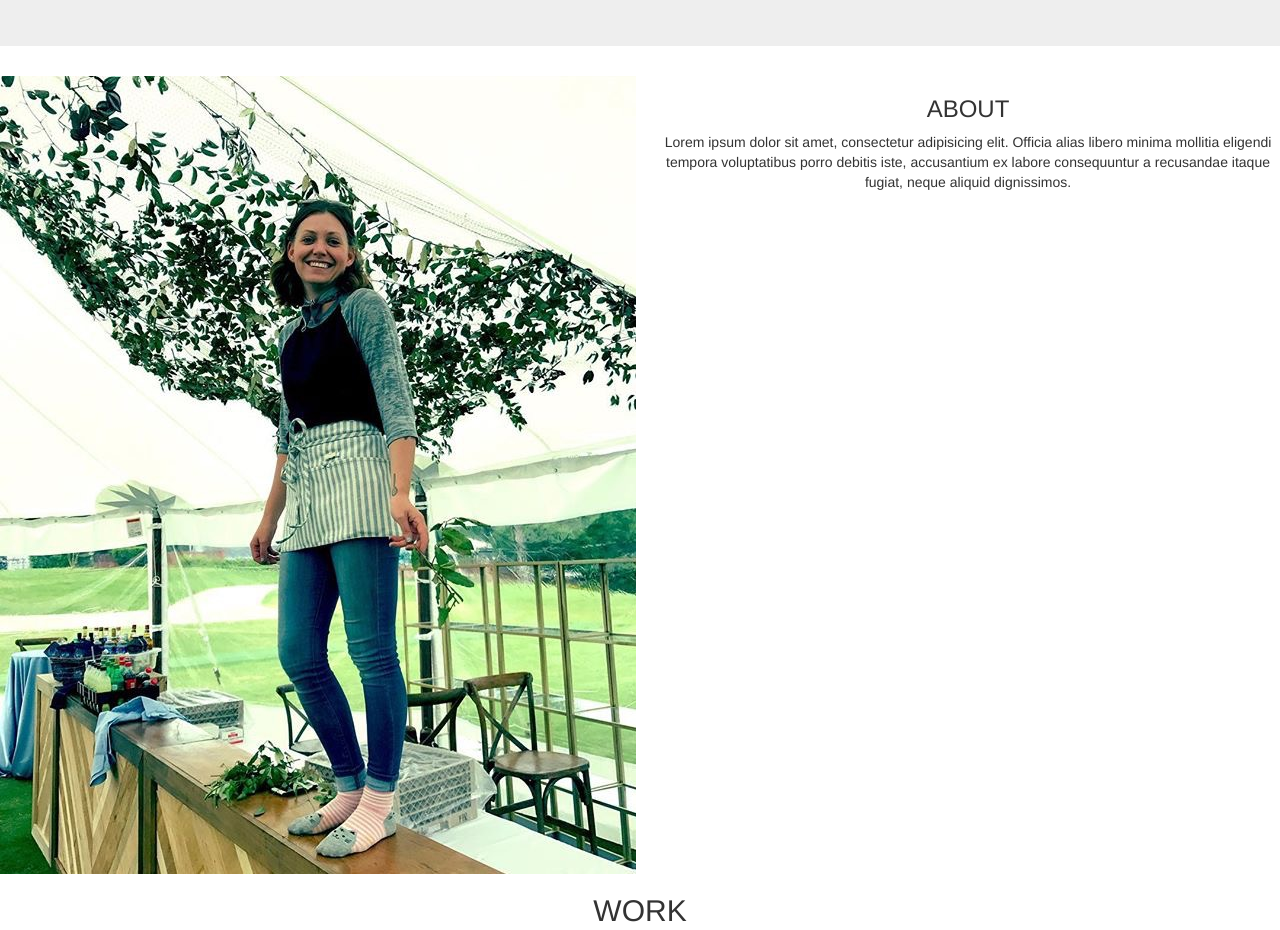
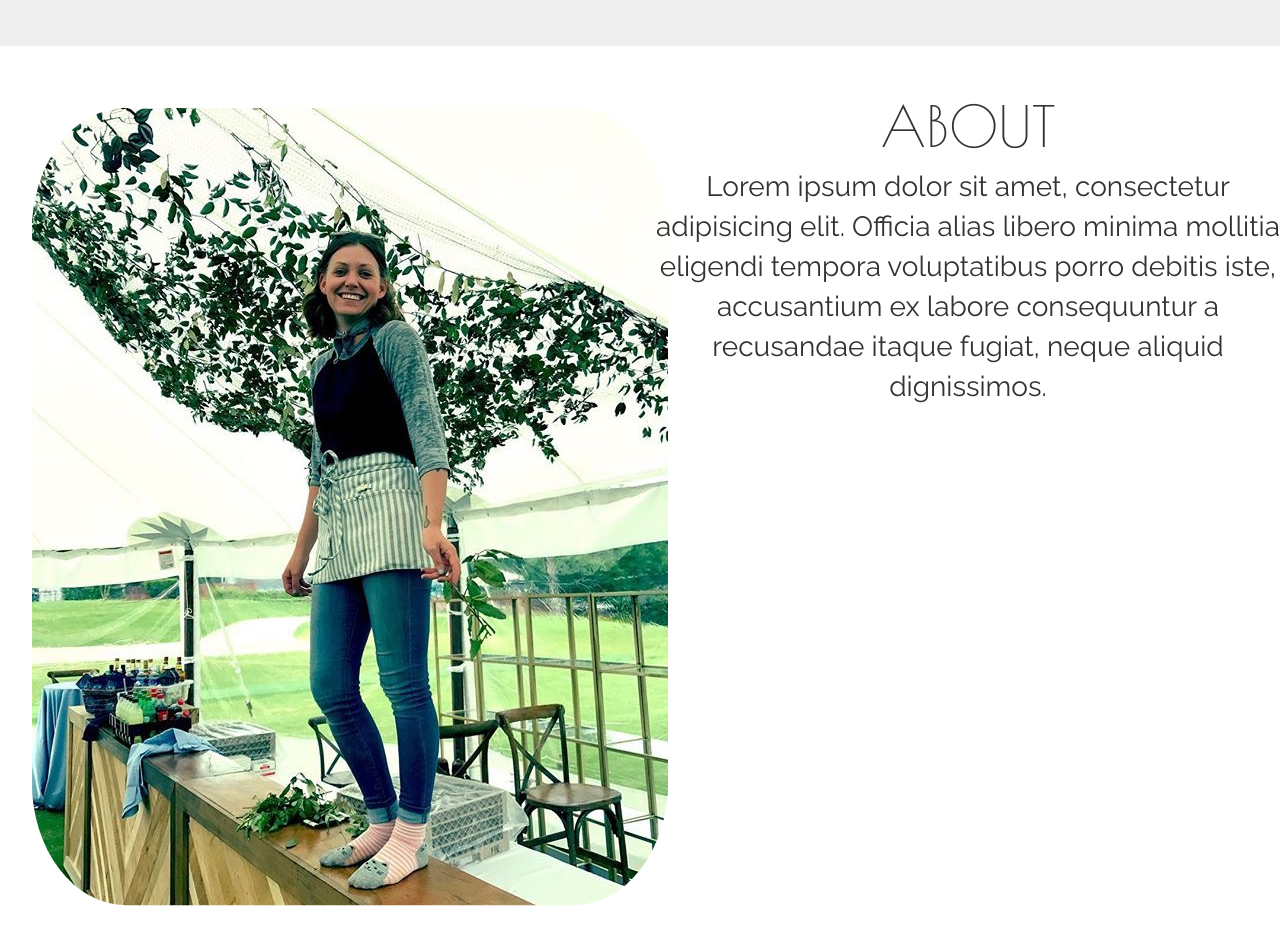
Before and after one commit to chipcracraft/FoundryFloral, a plain HTML site: page index.html in a window 1280 px wide. Shown: the part 884-1814 px from the top of the page. Drawn offline with nearby package versions, Linux system fonts and the light colour scheme; files whose address does not match are found by name.

Commit message:
changes mane

```diff
--- a/index.html
+++ b/index.html
@@ -7,12 +7,13 @@
       <link rel="stylesheet" href="./css/lib/bootstrap.min.css" >
       <link rel="stylesheet" href="./css/styles.css">
       <link href="https://fonts.googleapis.com/css?family=Poiret+One" rel="stylesheet">
-   </head>
+      <link href="https://fonts.googleapis.com/css?family=Raleway" rel="stylesheet">
+    </head>
    <body>
       <div id="app-container"></div>
 
          <div class="jumbotron text-center cam">
-                <h1> Cam McKinney Floral</h1>
+                <h1> Foundry Floral Co.</h1>
                 <img src="/Users/chipc/cammy/images/FullSizeRender.jpg" alt="" class="jumbo-photo">
           </div>
 
@@ -29,7 +30,7 @@
           </div>
 
           <div class="work text-center">
-            <h2>WORK</h2>
+            <h2 class="work">WORK</h2>
               <div id="carousel-example-generic" class="carousel slide" data-ride="carousel">
                   <!-- Indicators -->
                 <ol class="carousel-indicators">
--- a/scss/main.scss
+++ b/scss/main.scss
@@ -12,3 +12,29 @@
 .cam {
     font-family: 'Poiret One', cursive;
 }
+
+.about-me {
+
+    .about {
+        font-family: 'Poiret One', cursive;
+        font-size: 4em;
+    }
+
+    .info {
+       font-size: 2em;
+        font-family: 'Raleway', sans-serif;
+    }
+
+    .selfie {
+        height: 75%;
+        padding: 5%;
+        border-radius: 18%;
+    }
+}
+
+
+.work {
+    font-family: 'Poiret One', cursive;
+    font-size: 2em;
+
+}
```
Also changed, not shown: css/styles.css, 1 other file.
